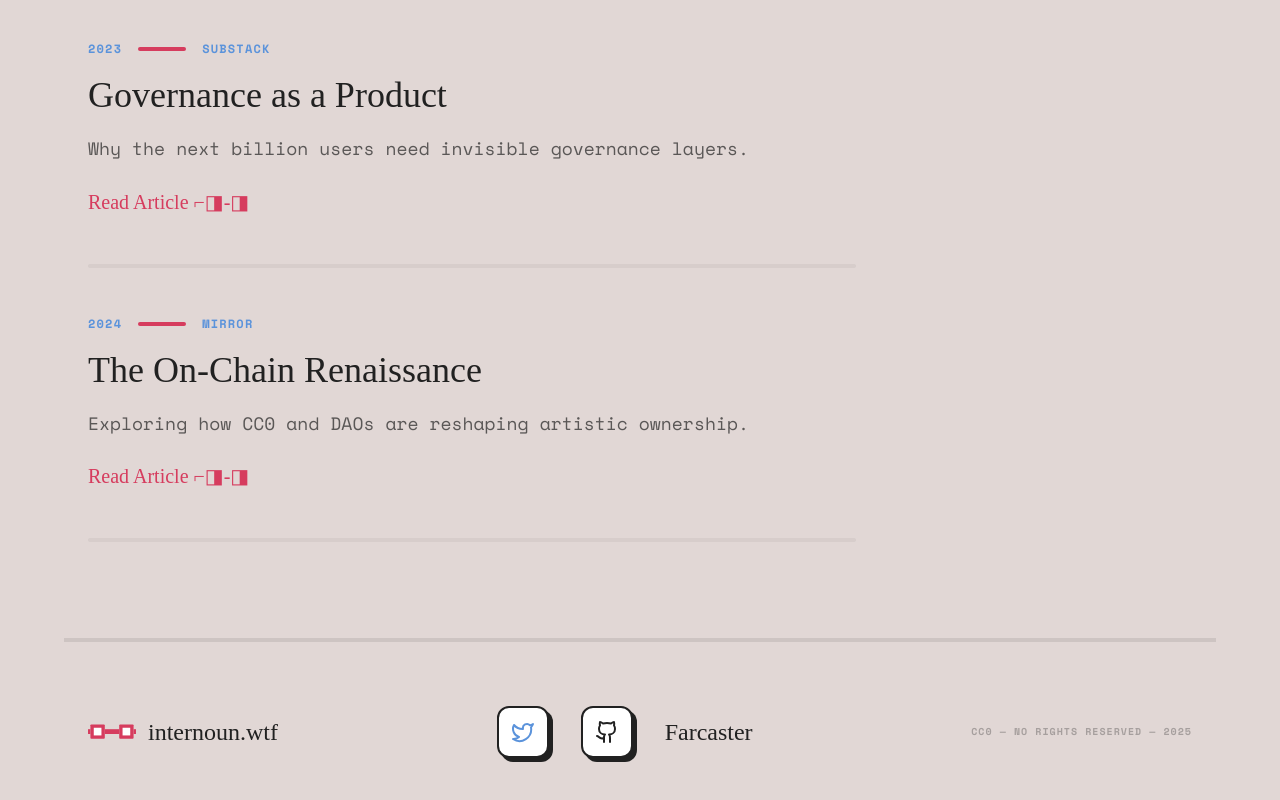
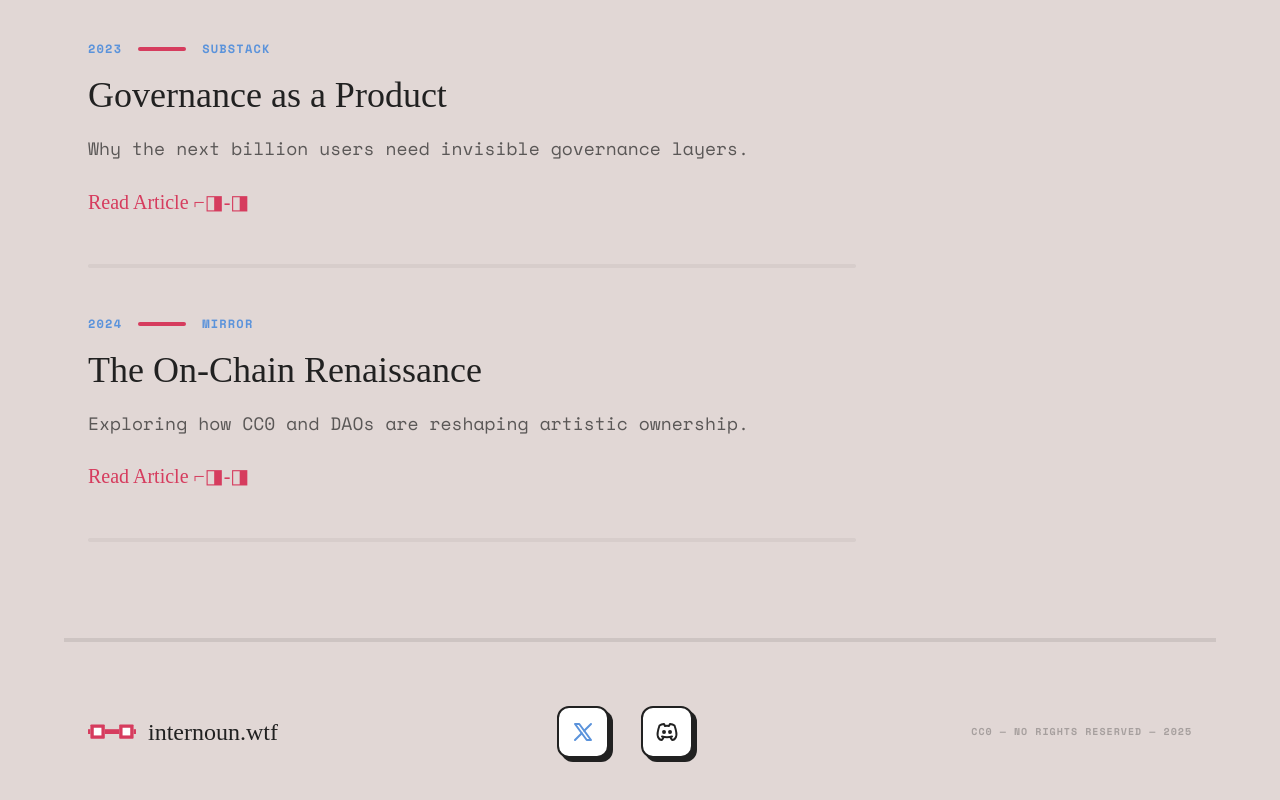
Before and after one commit to ctycho-dev/nouns-spa, a React (Vite) app: page /writing in a window 1280 px wide. Shown: the part 501-1301 px from the top of the page. Built offline with nearby package versions, Linux system fonts and the light colour scheme; a web font is replaced by a local one.

Commit message:
feat: Update Footer component to use Tabler icons and improve link structure

```diff
--- a/package.json
+++ b/package.json
@@ -10,6 +10,7 @@
     "preview": "vite preview"
   },
   "dependencies": {
+    "@tabler/icons-react": "^3.36.0",
     "lucide-react": "^0.562.0",
     "react": "^19.2.0",
     "react-dom": "^19.2.0",
--- a/src/components/Footer.tsx
+++ b/src/components/Footer.tsx
@@ -1,31 +1,26 @@
-import { Github, Twitter } from "lucide-react";
+import { IconBrandDiscord, IconBrandX } from "@tabler/icons-react";
 import { Noggles } from "../assets/Icons";
+import { Link } from "react-router-dom";
 
 const Footer = () => {
   return (
     <footer className="max-w-6xl mx-auto px-6 py-16 border-t-4 border-charcoal/10 flex flex-col md:flex-row justify-between items-center gap-10">
-      <div className="flex items-center gap-3 font-heading text-2xl">
+      <Link to="/" className="flex items-center gap-3 font-heading text-2xl">
         <Noggles className="w-12 text-nouns-red" />
         internoun.wtf
-      </div>
+      </Link>
       <div className="flex items-center gap-8">
         <a
-          href="#"
+          href="https://x.com"
           className="p-3 bg-white border-2 border-charcoal rounded-xl shadow-nouns-sm hover:bg-nouns-blue/10 transition-colors text-nouns-blue"
         >
-          <Twitter />
+          <IconBrandX />
         </a>
         <a
-          href="#"
+          href="https://discord.gg"
           className="p-3 bg-white border-2 border-charcoal rounded-xl shadow-nouns-sm hover:bg-nouns-red/10 transition-colors text-charcoal"
         >
-          <Github />
-        </a>
-        <a
-          href="#"
-          className="font-heading text-2xl hover:text-nouns-red transition-colors"
-        >
-          Farcaster
+          <IconBrandDiscord />
         </a>
       </div>
       <div className="font-mono text-[10px] font-bold opacity-30 uppercase tracking-widest">
```
Also changed, not shown: 1 other file (tests, documents, lock files or other folders).
